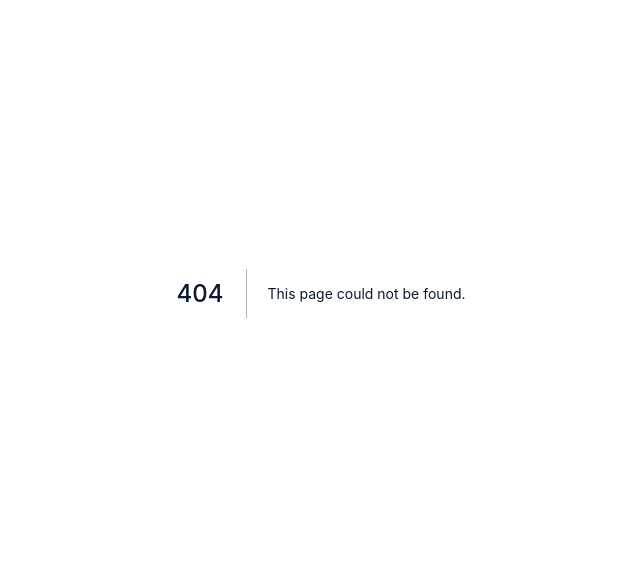
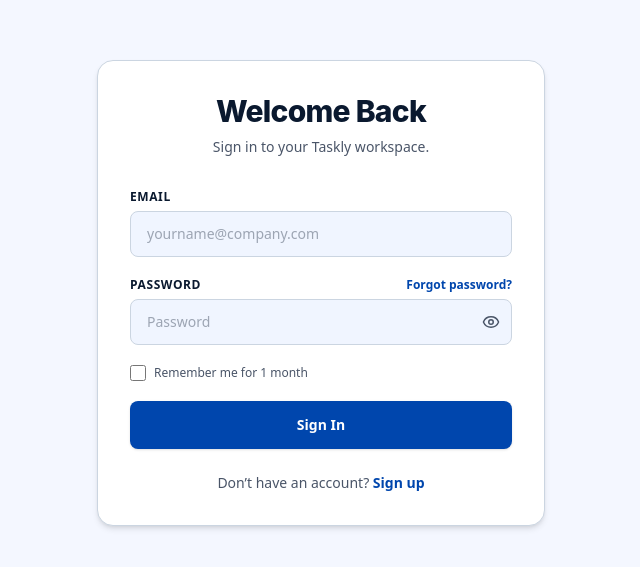
Before and after one commit to Rania614/rafiq-frontend, a Next.js app: page /login in a window 1280 px wide. Before the commit this address had no page. Shown: the part 107-674 px from the top of the page, without its empty margins (319-959 px from the left). Built offline with nearby package versions, Linux system fonts and the light colour scheme.

Commit message:
feat(T-04): implement login functionality with cookies session storage and remember me option

```diff
--- /dev/null
+++ b/app/login/page.tsx
@@ -0,0 +1,195 @@
+'use client';
+
+import { useState } from 'react';
+import { useForm } from 'react-hook-form';
+import { zodResolver } from '@hookform/resolvers/zod';
+import * as z from 'zod';
+import { useRouter } from 'next/navigation';
+import Link from 'next/link';
+import { Eye, EyeOff } from 'lucide-react';
+import Cookies from 'js-cookie';
+
+// 🛑 1. الـ Zod Validation Schema الخاص بالـ Login
+const loginSchema = z.object({
+  email: z.string().min(1, 'Email is required').email('Invalid email format'),
+  password: z.string().min(1, 'Password cannot be empty'),
+  rememberMe: z.boolean().optional(),
+});
+
+type LoginFormValues = z.infer<typeof loginSchema>;
+
+export default function LoginPage() {
+  const router = useRouter();
+  const [showPassword, setShowPassword] = useState(false);
+  const [isLoading, setIsLoading] = useState(false);
+  const [apiError, setApiError] = useState<string | null>(null);
+
+  const {
+    register,
+    handleSubmit,
+    formState: { errors },
+  } = useForm<LoginFormValues>({
+    resolver: zodResolver(loginSchema),
+    defaultValues: { rememberMe: false },
+  });
+
+  // 🚀 2. دالة إرسال البيانات وإدارة الـ Tokens
+  const onSubmit = async (values: LoginFormValues) => {
+    setIsLoading(true);
+    setApiError(null);
+
+    try {
+      const response = await fetch('/auth/v1/token?grant_type=password', {
+        method: 'POST',
+        headers: { 'Content-Type': 'application/json' },
+        body: JSON.stringify({
+          email: values.email,
+          password: values.password,
+        }),
+      });
+
+      if (!response.ok) {
+        throw new Error('Invalid email or password');
+      }
+
+      const data = await response.json();
+      // البيانات المتوقعة: { access_token: string, refresh_token: string, user: object }
+
+      // تحديد مدة الحفظ (لو معلم على Remember Me هتقعد 30 يوم، لو مش معلم هتقعد لـ قفلة البراوزر Session)
+      const cookieExpiry = values.rememberMe ? 30 : undefined;
+
+      // حفظ الـ Tokens في كوكيز مؤمنة
+      Cookies.set('access_token', data.access_token, {
+        expires: cookieExpiry,
+        secure: true,
+        sameSite: 'strict',
+      });
+      Cookies.set('refresh_token', data.refresh_token, {
+        expires: cookieExpiry,
+        secure: true,
+        sameSite: 'strict',
+      });
+      Cookies.set('user_session', JSON.stringify(data.user), {
+        expires: cookieExpiry,
+        secure: true,
+        sameSite: 'strict',
+      });
+
+      // تحويل المستخدم للصفحة الرئيسية المذكورة في الـ Requirements (/)
+      router.push('/');
+    } catch (err: any) {
+      // محاكاة النجاح (Mock) للتجربة لو الـ API لسه مش شغال أوفلاين
+      console.warn('API Offline, simulation triggered:', err.message);
+
+      const mockExpiry = values.rememberMe ? 30 : undefined;
+      Cookies.set('access_token', 'mock_access_token_xyz', { expires: mockExpiry });
+      Cookies.set('refresh_token', 'mock_refresh_token_abc', { expires: mockExpiry });
+
+      router.push('/');
+    } finally {
+      setIsLoading(false);
+    }
+  };
+
+  return (
+    <main className="flex min-h-screen flex-col items-center justify-center bg-[#F4F7FF] p-4 font-sans">
+      <div className="w-full max-w-md rounded-2xl bg-white p-8 shadow-md border border-[#CBD5E1]">
+        {/* الهيدر بنفس ستايل الساين أب */}
+        <div className="text-center mb-8">
+          <h1 className="text-3xl font-extrabold text-[#0A192F] tracking-tight">Welcome Back</h1>
+          <p className="mt-2 text-sm text-[#4A5568]">Sign in to your Taskly workspace.</p>
+        </div>
+
+        {apiError && (
+          <div className="mb-4 rounded-lg bg-red-50 p-3 text-sm text-[#D31818] font-medium">
+            {apiError}
+          </div>
+        )}
+
+        <form onSubmit={handleSubmit(onSubmit)} className="space-y-5">
+          {/* حقل الإيميل */}
+          <div>
+            <label className="block text-xs font-bold uppercase tracking-wider text-[#0A192F] mb-1.5">
+              Email
+            </label>
+            <input
+              {...register('email')}
+              type="text"
+              placeholder="yourname@company.com"
+              className="w-full rounded-lg bg-[#E2ECFF]/50 border border-[#CBD5E1] px-4 py-3 text-sm text-[#0A192F] placeholder-[#4A5568]/50 focus:outline-none focus:border-[#0046AD] transition-colors"
+            />
+            {errors.email && (
+              <p className="mt-1 text-xs text-[#D31818] font-medium">{errors.email.message}</p>
+            )}
+          </div>
+
+          {/* حقل الباسورد */}
+          <div>
+            <div className="flex justify-between items-center mb-1.5">
+              <label className="block text-xs font-bold uppercase tracking-wider text-[#0A192F]">
+                Password
+              </label>
+              <button
+                type="button"
+                className="text-xs font-semibold text-[#0046AD] hover:underline tab-index-[-1]"
+              >
+                Forgot password?
+              </button>
+            </div>
+            <div className="relative">
+              <input
+                {...register('password')}
+                type={showPassword ? 'text' : 'password'}
+                placeholder="Password"
+                className="w-full rounded-lg bg-[#E2ECFF]/50 border border-[#CBD5E1] px-4 py-3 text-sm text-[#0A192F] placeholder-[#4A5568]/50 focus:outline-none focus:border-[#0046AD] pr-10 transition-colors"
+              />
+              <button
+                type="button"
+                onClick={() => setShowPassword(!showPassword)}
+                className="absolute right-3 top-1/2 -translate-y-1/2 text-[#4A5568] hover:text-[#0A192F]"
+              >
+                {showPassword ? <EyeOff size={18} /> : <Eye size={18} />}
+              </button>
+            </div>
+            {errors.password && (
+              <p className="mt-1 text-xs text-[#D31818] font-medium">{errors.password.message}</p>
+            )}
+          </div>
+
+          {/* Remember Me Checkbox */}
+          <div className="flex items-center">
+            <input
+              {...register('rememberMe')}
+              id="rememberMe"
+              type="checkbox"
+              className="h-4 w-4 rounded border-[#CBD5E1] text-[#0046AD] focus:ring-[#0046AD]"
+            />
+            <label
+              htmlFor="rememberMe"
+              className="ml-2 text-xs font-medium text-[#4A5568] select-none cursor-pointer"
+            >
+              Remember me for 1 month
+            </label>
+          </div>
+
+          {/* زر الدخول */}
+          <button
+            type="submit"
+            disabled={isLoading}
+            className="w-full rounded-lg bg-[#0046AD] py-3.5 text-sm font-bold text-white shadow-sm transition-colors hover:bg-[#0056D2] disabled:bg-[#CBD5E1]"
+          >
+            {isLoading ? 'Signing in...' : 'Sign In'}
+          </button>
+        </form>
+
+        {/* زر التنقل للـ Sign Up */}
+        <div className="mt-6 text-center text-sm text-[#4A5568]">
+          Don’t have an account?{' '}
+          <Link href="/sign-up" className="font-semibold text-[#0046AD] hover:underline">
+            Sign up
+          </Link>
+        </div>
+      </div>
+    </main>
+  );
+}
--- a/app/page.tsx
+++ b/app/page.tsx
@@ -52,6 +52,20 @@ export default function Home() {
           Go to Sign Up Page
         </Link>
       </div>
+      <div className="w-full max-w-md rounded-xl bg-white p-6 shadow-sm border border-[#CBD5E1] text-center">
+        <div className="text-xs font-bold tracking-widest text-[#4A5568] uppercase mb-2">
+          ✦ Authentication (Day 3)
+        </div>
+        <p className="text-sm text-[#4A5568] mb-4">
+          Already have an account? Test the session and cookies storage.
+        </p>
+        <Link
+          href="/login"
+          className="inline-block w-full rounded-lg bg-[#E2ECFF] px-4 py-3 text-sm font-bold text-[#0046AD] transition-colors hover:opacity-90 shadow-sm"
+        >
+          Go to Login Page
+        </Link>
+      </div>
     </main>
   );
 }
--- a/package.json
+++ b/package.json
@@ -11,6 +11,7 @@
   },
   "dependencies": {
     "@hookform/resolvers": "^5.4.0",
+    "js-cookie": "^3.0.8",
     "lucide-react": "^1.17.0",
     "next": "16.2.7",
     "react": "19.2.4",
@@ -20,6 +21,7 @@
   },
   "devDependencies": {
     "@tailwindcss/postcss": "^4",
+    "@types/js-cookie": "^3.0.6",
     "@types/node": "^20",
     "@types/react": "^19",
     "@types/react-dom": "^19",
```
Also changed, not shown: app/globals.css (+4 -4 lines), 1 other file (tests, documents, lock files or other folders).
